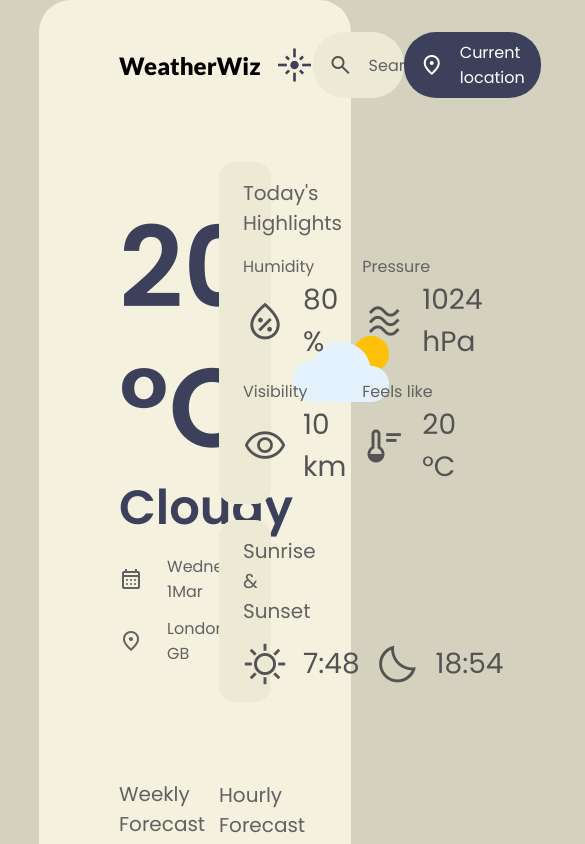
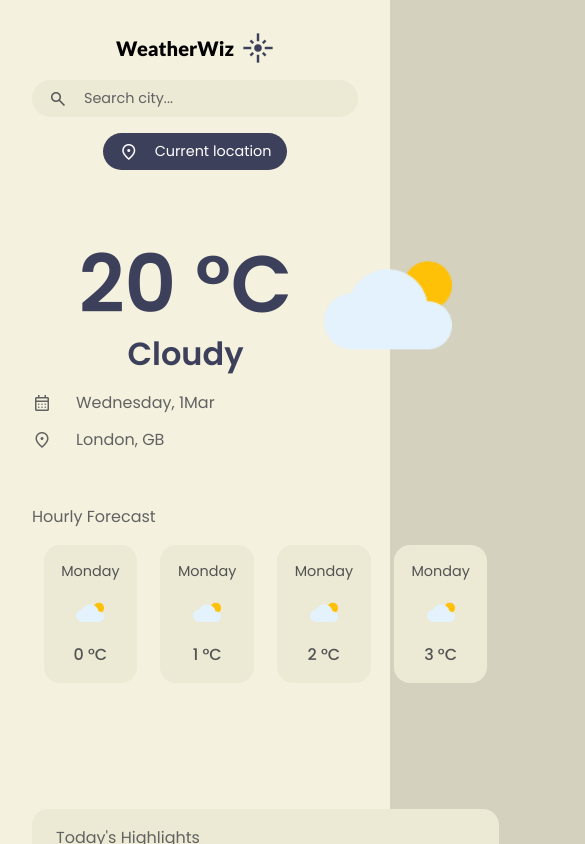
Before and after one commit to Konikelel/WeatherWiz, an Angular app in the folder angular/: page / in a window 390 px wide. Shown: the top 844 px of the page, 585 px wide, since content can reach past the window. Built offline with nearby package versions, Linux system fonts and the light colour scheme.

Commit message:
add style for computers, tablets

```diff
--- a/angular/src/app/app.component.scss
+++ b/angular/src/app/app.component.scss
@@ -43,3 +43,29 @@ app-hourly-forecast {
     "weekly weekly hourly hourly"
     "weekly weekly hourly hourly";
 }
+
+@media (max-width: 1280px) {
+  :host {
+    width: 90%;
+  }
+}
+
+@media (max-width: 1060px) {
+  :host {
+    width: 100%;
+    border-radius: 0;
+    padding: 2rem;
+  }
+}
+
+@media (max-width: 770px) {
+  .container {
+    grid-template-columns: 1fr;
+    grid-template-areas:
+      "now"
+      "hourly"
+      "data"
+      "data"
+      "weekly";
+  }
+}
--- a/angular/src/app/navbar/navbar.component.scss
+++ b/angular/src/app/navbar/navbar.component.scss
@@ -4,6 +4,7 @@ nav {
   display: flex;
   justify-content: space-between;
   align-content: center;
+  gap: 2rem;
 }
 
 div,
@@ -28,7 +29,7 @@ button {
 }
 
 .search {
-  width: 60%;
+  flex-grow: 1;
   padding: 0.5rem 1rem;
 
   display: flex;
@@ -69,3 +70,29 @@ button {
     font-weight: 400;
   }
 }
+
+@media (max-width: 1280px) {
+  .header {
+    gap: 0.5rem;
+
+    h1 {
+      font-size: 1.25rem;
+    }
+
+    span {
+      font-size: 2rem;
+    }
+  }
+}
+
+@media (max-width: 770px) {
+  nav {
+    flex-direction: column;
+    align-items: center;
+    gap: 1rem;
+
+    .search {
+      width: 100%;
+    }
+  }
+}
--- a/angular/src/app/weather-now/weather-now.component.scss
+++ b/angular/src/app/weather-now/weather-now.component.scss
@@ -6,8 +6,9 @@
 
 .weather-now-data {
   display: flex;
-  justify-content: space-evenly;
+  justify-content: center;
   align-items: center;
+  gap: 2rem;
 
   img {
     width: 12rem;
@@ -54,6 +55,65 @@
 
   .data {
     flex-grow: 1;
-    font-size: var(--text-small);
+    font-size: 1.1rem;
   }
 }
+
+@media (max-width: 1570px) {
+  .weather-now-data {
+    .temperature {
+      font-size: 5rem !important;
+    }
+
+    img {
+      width: 8rem;
+    }
+  }
+  .weather-now-datelocation {
+    .data {
+      font-size: 1rem;
+    }
+  }
+}
+
+@media (max-width: 860px) {
+  .weather-now-data {
+    .temperature {
+      font-size: 4rem !important;
+    }
+
+    span {
+      font-size: 2rem !important;
+    }
+
+    img {
+      width: 6rem;
+    }
+  }
+  .weather-now-datelocation {
+    .data {
+      font-size: 0.9rem;
+    }
+  }
+}
+
+@media (max-width: 770px) {
+  .weather-now-data {
+    .temperature {
+      font-size: 5rem !important;
+    }
+
+    span {
+      font-size: 2rem !important;
+    }
+
+    img {
+      width: 8rem;
+    }
+  }
+  .weather-now-datelocation {
+    .data {
+      font-size: 1rem;
+    }
+  }
+}
--- a/angular/src/styles.scss
+++ b/angular/src/styles.scss
@@ -81,7 +81,7 @@ body {
   align-items: center;
   gap: 1rem;
 
-  padding: 1rem;
+  padding: 1rem 0;
   background-color: var(--accent-color);
   border-radius: 1rem;
 
@@ -117,3 +117,36 @@ body {
   background: var(--backgorund-light);
   border: 0.1rem solid var(--background-dark);
 }
+
+@media (max-width: 1570px) {
+  :root {
+    --text-large: 1.5rem;
+    --text-medium: 1.2rem;
+    --text-small: 0.8rem;
+
+    --icon-size-large: 2.25rem;
+    --icon-size-medium: 2rem;
+    --icon-size-small: 1.25rem;
+  }
+}
+
+@media (max-width: 1280px) {
+  :root {
+    --text-large: 1.25rem;
+    --text-medium: 1rem;
+    --text-small: 0.75rem;
+
+    --icon-size-large: 1.75rem;
+    --icon-size-medium: 1.75rem;
+  }
+
+  .forecast-container {
+    grid-auto-columns: 25%;
+  }
+}
+
+@media (max-width: 770px) {
+  :root {
+    --text-small: 0.9rem;
+  }
+}
```
